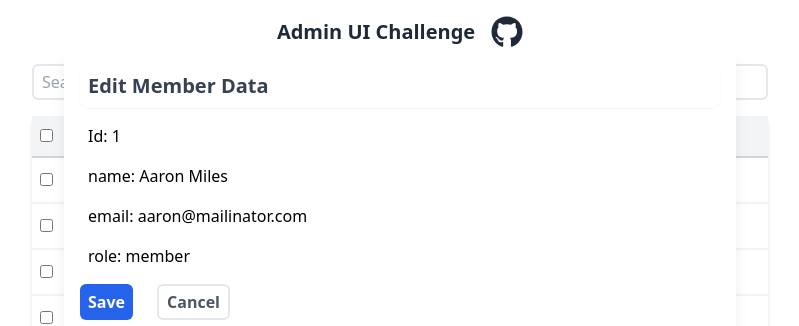
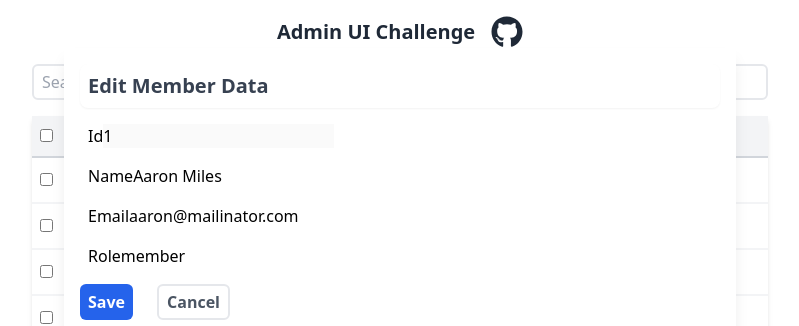
Before and after one commit to DjayChoudhary/admin-ui-challenge-geektrust-dhananjay, a React (Vite) app: page / in a window 1280 px wide. Both pictures are taken after a click on the button 927 px from the left and 180 px from the top of the page. Shown: the top 326 px of the page, without its empty margins (240-1039 px from the left). Built offline with nearby package versions, Linux system fonts and the light colour scheme.

Commit message:
add input fields in Edit Modal Container

```diff
--- a/src/components/EditModalContainer.tsx
+++ b/src/components/EditModalContainer.tsx
@@ -23,10 +23,34 @@ export default function EditModalContainer({
           Edit Member Data
         </div>
         <form className="flex flex-col gap-4 px-2 py-4">
-          <span>Id: {memberData?.id}</span>
-          <span>name: {memberData?.name}</span>
-          <span>email: {memberData?.email}</span>
-          <span>role: {memberData?.role}</span>
+          <fieldset>
+            <label htmlFor="memberId">Id</label>
+            <input type="text" disabled defaultValue={memberData?.id} />
+          </fieldset>
+          <fieldset>
+            <label htmlFor="memberName">Name</label>
+            <input
+              id="memberName"
+              type="text"
+              defaultValue={memberData?.name}
+            />
+          </fieldset>
+          <fieldset>
+            <label htmlFor="memberEmail">Email</label>
+            <input
+              id="memberEmail"
+              type="email"
+              defaultValue={memberData?.email}
+            />
+          </fieldset>
+          <fieldset>
+            <label htmlFor="memberRole">Role</label>
+            <input
+              id="memberRole"
+              type="text"
+              defaultValue={memberData?.role}
+            />
+          </fieldset>
         </form>
 
         <div className="flex justify-start gap-6">
```
